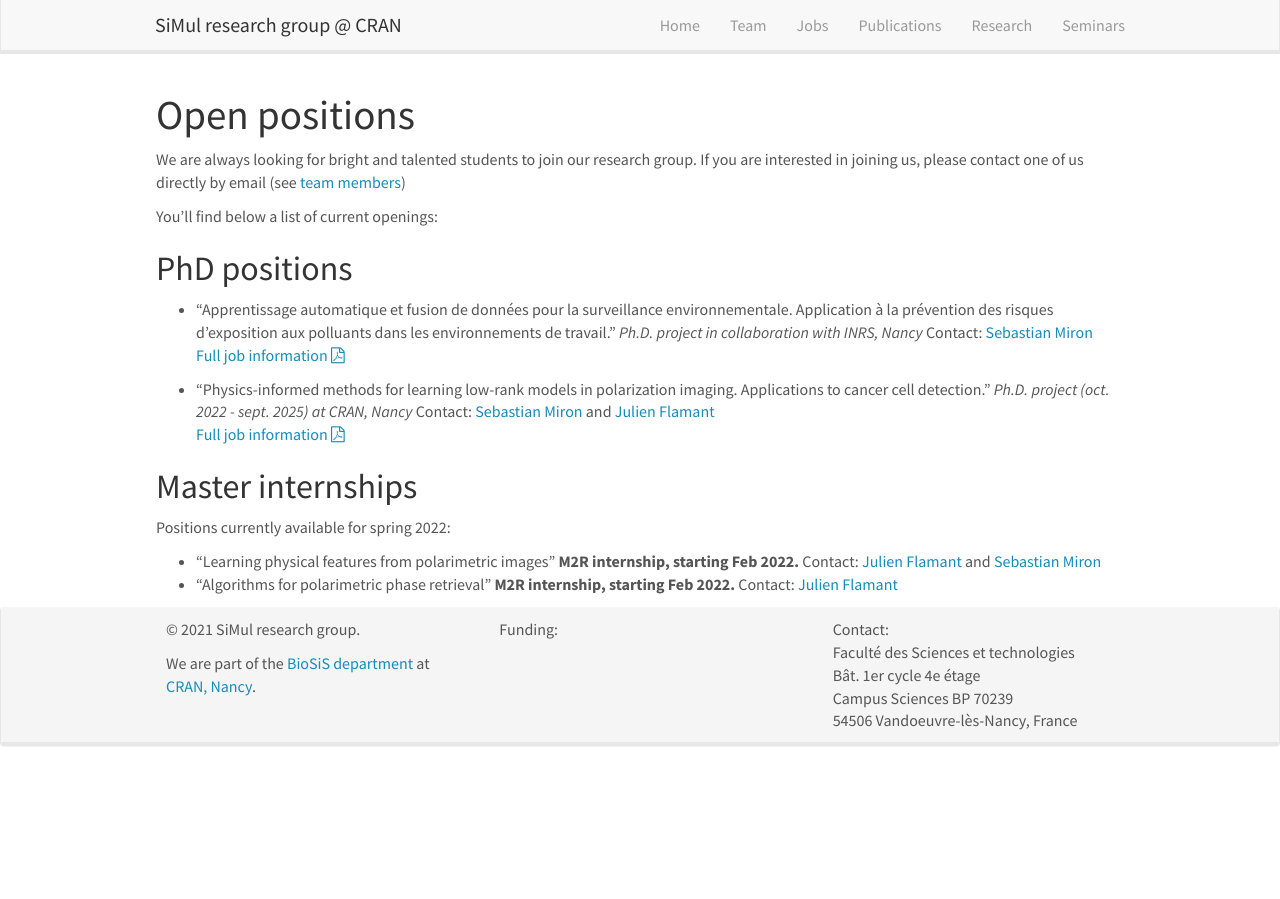
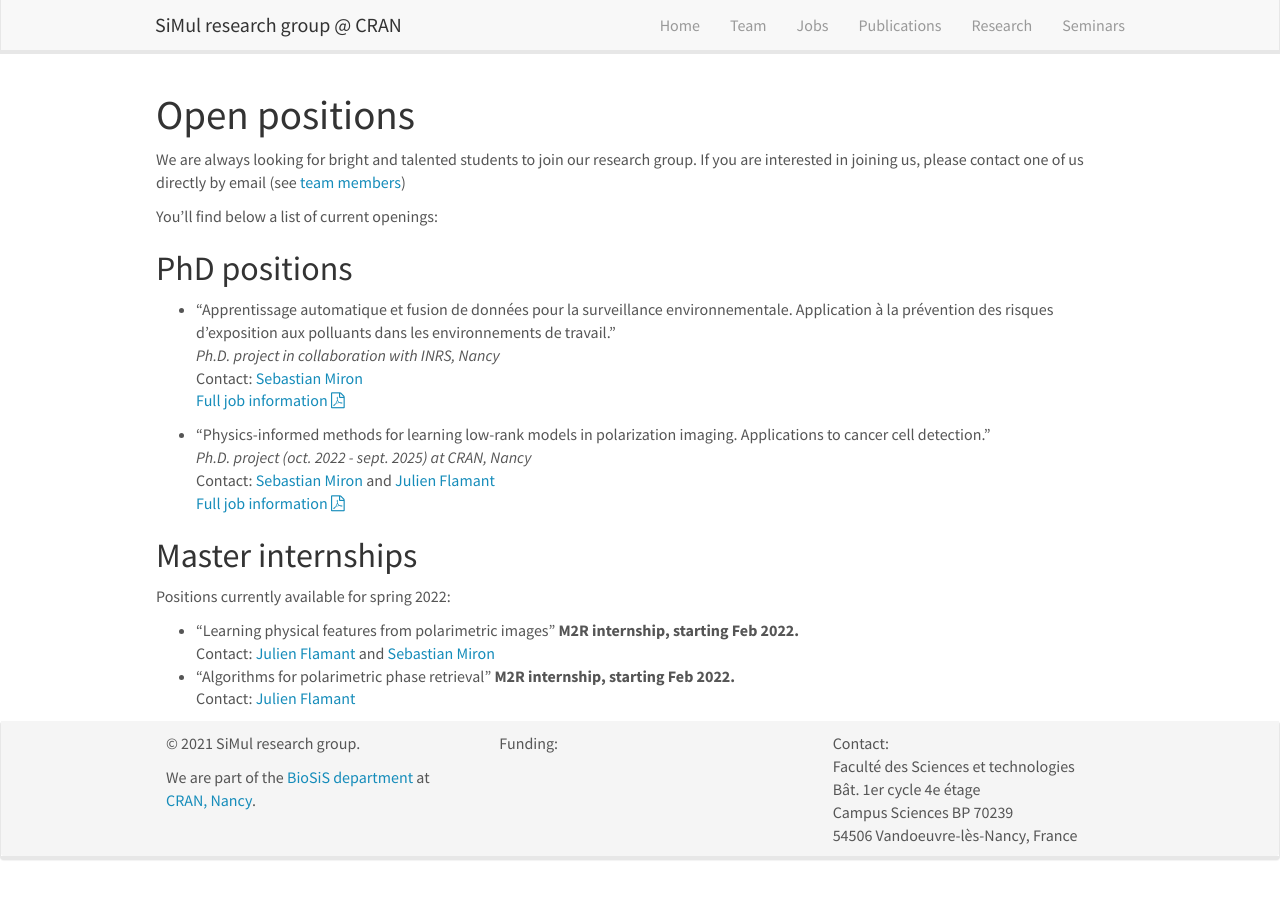
Before and after one commit to cran-simul/cran-simul.github.io_old, a Jekyll site: the page built from _pages/openings.md, in a window 1280 px wide. Built offline with Jekyll 4.4.1, drawn with Linux system fonts in a browser that asks for light colours; nearby versions of some CDN libraries.

```diff
--- a/_pages/openings.md
+++ b/_pages/openings.md
@@ -15,20 +15,20 @@ You'll find below a list of current openings:
 
 ## PhD positions
 
-* "Apprentissage automatique et fusion de données pour la surveillance environnementale. Application à la prévention des risques d’exposition aux polluants dans les environnements de travail."
-*Ph.D. project in collaboration with INRS, Nancy*
+* "Apprentissage automatique et fusion de données pour la surveillance environnementale. Application à la prévention des risques d’exposition aux polluants dans les environnements de travail."<br />
+*Ph.D. project in collaboration with INRS, Nancy*<br />
 Contact: [Sebastian Miron](mailto:sebastian.miron@univ-lorraine.fr)<br />
 <a href="/assets/jobs/SujetThese_Apprentissage_automatique.pdf">Full job information <span class="fa fa-file-pdf-o"></span></a>
 
-* "Physics-informed methods for learning low-rank models in polarization imaging. Applications to cancer cell detection."
-*Ph.D. project (oct. 2022 - sept. 2025) at CRAN,  Nancy*
+* "Physics-informed methods for learning low-rank models in polarization imaging. Applications to cancer cell detection."<br />
+*Ph.D. project (oct. 2022 - sept. 2025) at CRAN,  Nancy*<br />
 Contact: [Sebastian Miron](mailto:sebastian.miron@univ-lorraine.fr)  and [Julien Flamant](mailto:julien.flamant@univ-lorraine.fr)<br />
 <a href="/assets/jobs/Phd_lowrankPolarization.pdf">Full job information <span class="fa fa-file-pdf-o"></span></a>
 
 
 ## Master internships
 Positions currently available for spring 2022:
-* "Learning physical features from polarimetric images"  **M2R internship, starting Feb 2022.**
+* "Learning physical features from polarimetric images"  **M2R internship, starting Feb 2022.**<br />
 Contact: [Julien Flamant](mailto:julien.flamant@univ-lorraine.fr) and [Sebastian Miron](mailto:sebastian.miron@univ-lorraine.fr)
-* "Algorithms for polarimetric phase retrieval" **M2R internship, starting Feb 2022.**
+* "Algorithms for polarimetric phase retrieval" **M2R internship, starting Feb 2022.**<br />
 Contact: [Julien Flamant](mailto:julien.flamant@univ-lorraine.fr)
```
